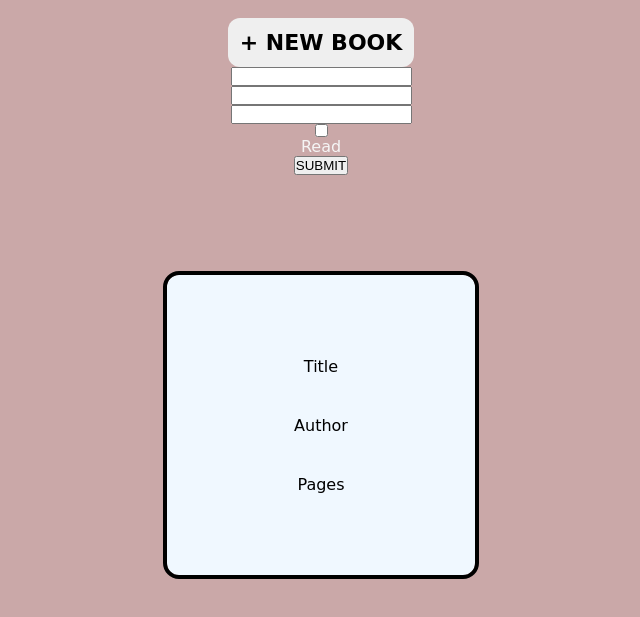
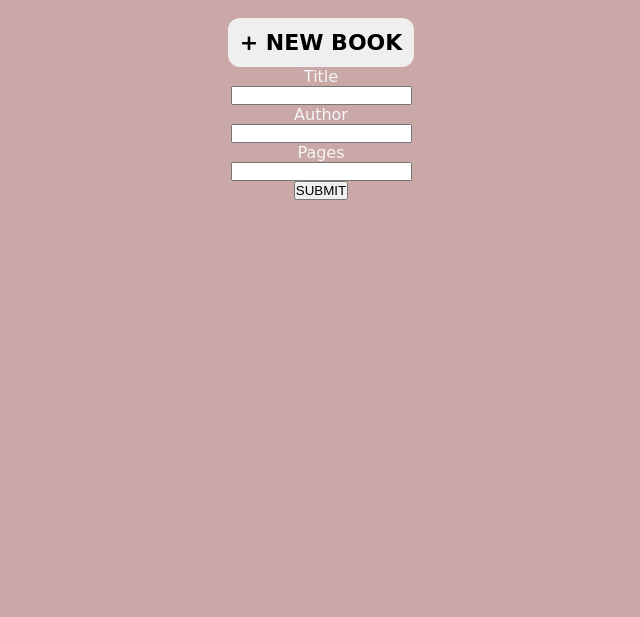
Before and after one commit to ajdinhusetovic/library-project, a plain HTML site: page index.html in a window 1280 px wide. Shown: the part 105-722 px from the top of the page, without its empty margins (319-959 px from the left). Drawn offline with Linux system fonts and the light colour scheme; a web font is replaced by a local one.

Commit message:
fixed some html, added new container for the form container so it centers

```diff
--- a/index.html
+++ b/index.html
@@ -14,25 +14,23 @@
             <button>+ NEW BOOK</button>
         </section>
 
+        <div class="form-container">
             <div class="form">
                 <form>
+                    <label for="">Title</label>
                     <input type="text" id="title-input">
+                    <label for="">Author</label>
                     <input type="text" id="author-input">
+                    <label for="">Pages</label>
                     <input type="number" name="" id="page-input">
-                <input type="checkbox" name="read" id="read1">
-                <label for="read">Read</label>
                     <button id="submit">SUBMIT</button>
                 </form>
             </div>
+
+        </div>
         <div class="book-container">
-            <div class="book">
-                <p id="title">Title</p>
-                <p id="author">Author</p>
-                <p id="pages">Pages</p>
         </div>
     </div>
-    </div>
-
     <script src="app.js"></script>
 </body>
 </html>
```
Lines whose indentation alone changed are shown as unchanged.
